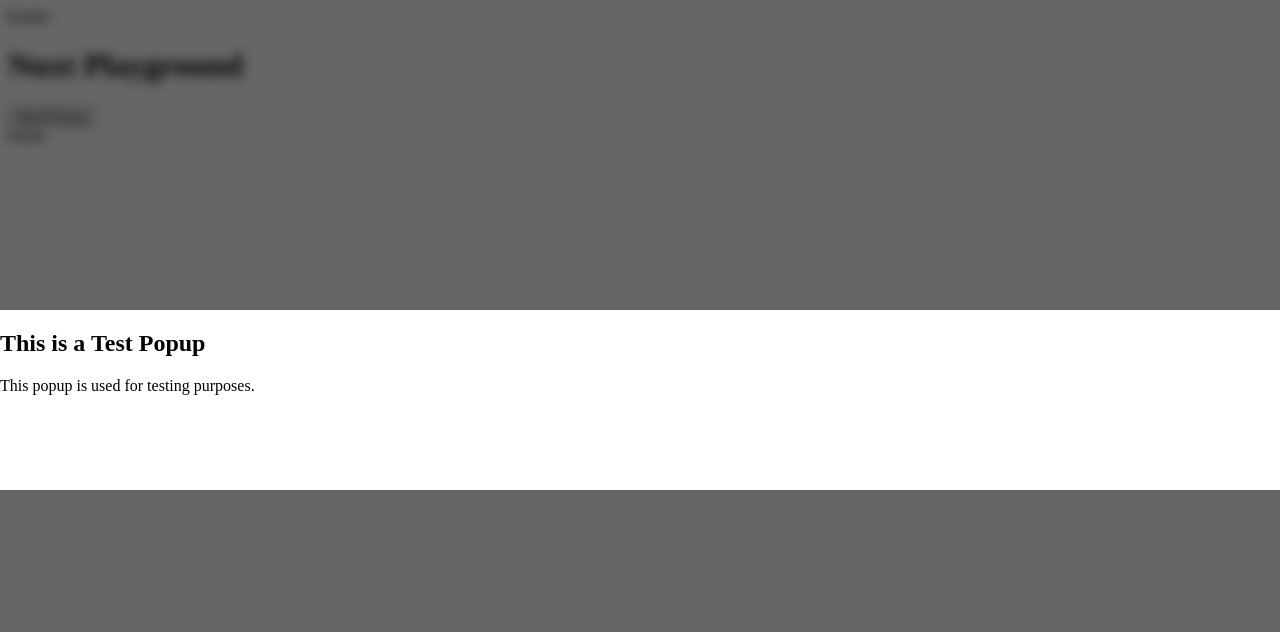
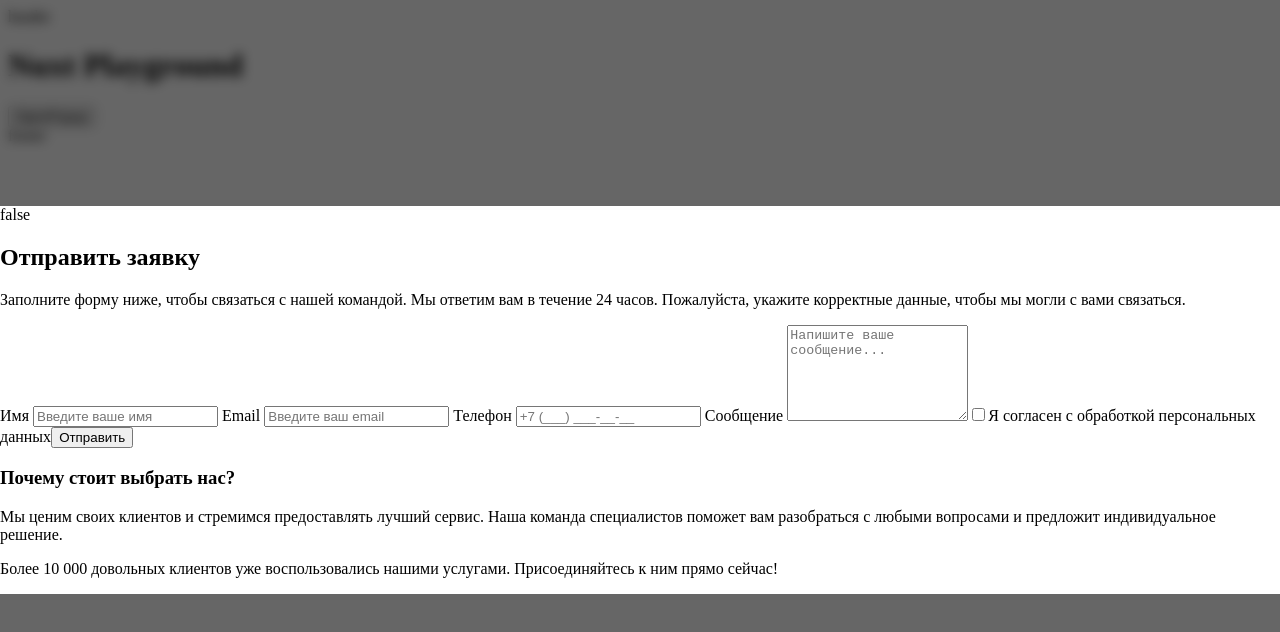
Before and after one commit to AntonAgaro/playground, a Nuxt app: page / in a window 1280 px wide. Both pictures are taken after a click on the button "OpenPopup". Shown: the top 632 px of the page. Built offline with nearby package versions, Linux system fonts and the light colour scheme.

Commit message:
feat: add popup container

```diff
--- /dev/null
+++ b/app/components/AppLoader.vue
@@ -0,0 +1,20 @@
+<template>
+  <svg width="40" height="40" viewBox="0 0 40 40" fill="none" xmlns="http://www.w3.org/2000/svg">
+    <path d="M5 25C7.76142 25 10 22.7614 10 20C10 17.2386 7.76142 15 5 15C2.23858 15 0 17.2386 0 20C0 22.7614 2.23858 25 5 25Z" fill="#3591FD"/>
+    <path d="M6.22372 12.5632C7.97425 14.3138 10.8124 14.3138 12.5629 12.5632C14.3135 10.8127 14.3135 7.97455 12.5629 6.22403C10.8124 4.4735 7.97425 4.4735 6.22372 6.22403C4.4732 7.97455 4.4732 10.8127 6.22372 12.5632Z" fill="#3591FD"/>
+    <path d="M16.0842 4.99992C16.0842 7.16264 17.8374 8.91586 20.0001 8.91586C22.1628 8.91586 23.916 7.16264 23.916 4.99992C23.916 2.83721 22.1628 1.08398 20.0001 1.08398C17.8374 1.08398 16.0842 2.83721 16.0842 4.99992Z" fill="#3591FD"/>
+    <path d="M28.2311 7.01812C26.9192 8.33004 26.9192 10.4571 28.2311 11.769C29.543 13.0809 31.67 13.0809 32.9819 11.769C34.2939 10.4571 34.2939 8.33004 32.9819 7.01812C31.67 5.7062 29.543 5.7062 28.2311 7.01812Z" fill="#3591FD"/>
+    <path d="M35.0002 16.8555C33.2634 16.8555 31.8555 18.2634 31.8555 20.0002C31.8555 21.7369 33.2634 23.1448 35.0002 23.1448C36.7369 23.1448 38.1448 21.7369 38.1448 20.0002C38.1448 18.2634 36.7369 16.8555 35.0002 16.8555Z" fill="#3591FD"/>
+    <path d="M32.3884 28.8249C31.4044 27.8409 29.809 27.8409 28.825 28.8249C27.841 29.8089 27.841 31.4043 28.825 32.3883C29.809 33.3723 31.4044 33.3723 32.3884 32.3883C33.3723 31.4043 33.3724 29.8089 32.3884 28.8249Z" fill="#3591FD"/>
+    <path d="M22.0117 35.0002C22.0117 33.889 21.111 32.9883 19.9999 32.9883C18.8887 32.9883 17.988 33.889 17.988 35.0002C17.988 36.1113 18.8887 37.012 19.9999 37.012C21.111 37.012 22.0117 36.1113 22.0117 35.0002Z" fill="#3591FD"/>
+    <path d="M10.581 31.7942C11.2369 31.1382 11.2369 30.0747 10.581 29.4187C9.92501 28.7628 8.86149 28.7628 8.20553 29.4187C7.54957 30.0747 7.54957 31.1382 8.20553 31.7942C8.86149 32.4501 9.92501 32.4501 10.581 31.7942Z" fill="#3591FD"/>
+  </svg>
+</template>
+
+<script setup lang="ts">
+
+</script>
+
+<style scoped>
+
+</style>
--- /dev/null
+++ b/app/components/PopupContainer.vue
@@ -0,0 +1,63 @@
+<template>
+  <Transition  name="fade">
+  <BaseOverlay v-if="isAnyOpen" />
+  </Transition>
+
+  <Transition  name="slide">
+    <component
+        v-if="activePopupComponent"
+        :is="activePopupComponent"
+        :key="popupStore.getActivePopup.value.popupName"
+    />
+  </Transition>
+
+</template>
+
+<script setup lang="ts">
+import {PopupName} from "~/composables/popupStore/types";
+import {usePopupStore} from "~/composables/popupStore/usePopupStore";
+
+const popupStore = usePopupStore()
+
+const isAnyOpen = computed(() => !!popupStore.getActivePopup.value?.popupName)
+
+// Мапим имя попапа на ленивый импорт
+const popupComponents: Partial<Record<PopupName, Component>> = {
+  [PopupName.Test]: defineAsyncComponent(() => import('~/components/popups/TestPopup.vue'))
+};
+
+const activePopupComponent = computed(() => {
+  const active = popupStore.getActivePopup.value?.popupName;
+  return active ? popupComponents[active] : null;
+});
+</script>
+
+<style lang="scss" scoped>
+.fade-enter-active,
+.fade-leave-active {
+  opacity: 1;
+  transition: opacity 0.3s ease;
+}
+
+.fade-enter-from,
+.fade-leave-to {
+  opacity: 0;
+}
+
+.slide-enter-active,
+.slide-leave-active {
+  @media (max-width: 743px) {
+    transform: translateY(0);
+    transition: all 0.3s ease;
+  }
+
+}
+
+.slide-enter-from,
+.slide-leave-to {
+  @media (max-width: 743px) {
+    transform: translateY(100%);
+  }
+}
+
+</style>
--- a/app/components/baseOverlay/BaseOverlay.vue
+++ b/app/components/baseOverlay/BaseOverlay.vue
@@ -1,16 +1,10 @@
 <template>
-  <Transition  name="fade">
-    <div class="base-overlay" v-if="isOpen">
+    <div class="base-overlay">
       <slot />
     </div>
-  </Transition>
 </template>
 
 <script setup lang="ts">
-defineProps<{
-  isOpen: boolean;
-}>();
-
 </script>
 
 <style lang="scss" scoped>
@@ -27,15 +21,4 @@ defineProps<{
   align-items: center;
   z-index: 1000;
 }
-
-.fade-enter-active,
-.fade-leave-active {
-  opacity: 1;
-  transition: opacity 0.3s ease;
-}
-
-.fade-enter-from,
-.fade-leave-to {
-  opacity: 0;
-}
 </style>
--- a/app/components/basePopup/BasePopup.vue
+++ b/app/components/basePopup/BasePopup.vue
@@ -1,8 +1,13 @@
 <template>
-  <BaseOverlay :isOpen="popupStore.getActivePopup.value.popupName === PopupName.Test" />
   <Transition  name="slide">
   <div class="base-popup-wrap" v-if="popupStore.getActivePopup.value.popupName === PopupName.Test" @click.self="popupStore.closePopup()">
-    <div   :class="['base-popup']">
+    <div  :class="['base-popup']">
+      {{isLoading}}
+      <template v-if="isLoading">
+        <AppLoader/>
+      </template>
+
+      <template v-else>
         <div class="base-popup__header">
           <slot name="header"/>
         </div>
@@ -12,6 +17,8 @@
         <div class="base-popup__footer">
           <slot name="footer"/>
         </div>
+      </template>
+
     </div>
   </div>
   </Transition>
@@ -20,7 +27,11 @@
 <script setup lang="ts">
 import {usePopupStore} from "~/composables/popupStore/usePopupStore";
 import {PopupName} from "~/composables/popupStore/types";
+import AppLoader from "~/components/AppLoader.vue";
 
+const props = defineProps<{
+  isLoading?: boolean;
+}>()
 const popupStore = usePopupStore()
 </script>
 
@@ -41,22 +52,6 @@ const popupStore = usePopupStore()
   }
 }
 
-.slide-enter-active,
-.slide-leave-active {
-  @media (max-width: 743px) {
-    transform: translateY(0);
-    transition: all 0.3s ease;
-  }
-
-}
-
-.slide-enter-from,
-.slide-leave-to {
-  @media (max-width: 743px) {
-    transform: translateY(100%);
-  }
-}
-
 .base-popup {
   background: #fff;
   min-height: 180px;
--- a/app/components/popups/TestPopup.vue
+++ b/app/components/popups/TestPopup.vue
@@ -1,9 +1,56 @@
 <template>
-<BasePopup>
+<BasePopup :isLoading="isLoading">
   <template #content>
     <div class="test-popup">
-      <h2>This is a Test Popup</h2>
-      <p>This popup is used for testing purposes.</p>
+      <h2 class="popup-title">Отправить заявку</h2>
+
+      <p class="popup-description">
+        Заполните форму ниже, чтобы связаться с нашей командой. Мы ответим вам в течение 24 часов.
+        Пожалуйста, укажите корректные данные, чтобы мы могли с вами связаться.
+      </p>
+
+      <form class="popup-form">
+        <label>
+          Имя
+          <input type="text" placeholder="Введите ваше имя" />
+        </label>
+
+        <label>
+          Email
+          <input type="email" placeholder="Введите ваш email" />
+        </label>
+
+        <label>
+          Телефон
+          <input type="tel" placeholder="+7 (___) ___-__-__" />
+        </label>
+
+        <label>
+          Сообщение
+          <textarea rows="6" placeholder="Напишите ваше сообщение..."></textarea>
+        </label>
+
+        <label class="checkbox">
+          <input type="checkbox" />
+          <span>Я согласен с обработкой персональных данных</span>
+        </label>
+
+        <button type="submit" class="submit-btn">Отправить</button>
+      </form>
+
+      <div class="popup-footer-text">
+        <h3>Почему стоит выбрать нас?</h3>
+        <p>
+          Мы ценим своих клиентов и стремимся предоставлять лучший сервис. Наша команда
+          специалистов поможет вам разобраться с любыми вопросами и предложит индивидуальное решение.
+        </p>
+
+        <p>
+          Более 10 000 довольных клиентов уже воспользовались нашими услугами.
+          Присоединяйтесь к ним прямо сейчас!
+        </p>
+      </div>
+
     </div>
   </template>
 </BasePopup>
@@ -12,6 +59,15 @@
 
 <script setup lang="ts">
 
+const isLoading = ref(true);
+
+onMounted(() => {
+  isLoading.value = true
+  setTimeout(() => {
+    isLoading.value = false
+  }, 2000)
+})
+
 </script>
 
 <style scoped>
--- a/app/layouts/default.vue
+++ b/app/layouts/default.vue
@@ -3,6 +3,7 @@
     <header>header</header>
     <slot/>
     <footer>footer</footer>
+    <PopupContainer/>
   </main>
 </template>
 
--- a/app/pages/index.vue
+++ b/app/pages/index.vue
@@ -2,14 +2,12 @@
   <div class="index-page">
     <h1>Nuxt Playground</h1>
     <button @click="showPopup">OpenPopup</button>
-    <TestPopup/>
   </div>
 </template>
 
 <script setup lang="ts">
 import {usePopupStore} from "~/composables/popupStore/usePopupStore";
 import {PopupName} from "~/composables/popupStore/types";
-import TestPopup from "~/components/popups/TestPopup.vue";
 
 const popupStore = usePopupStore()
 function showPopup() {
```
Lines whose indentation alone changed are shown as unchanged.
